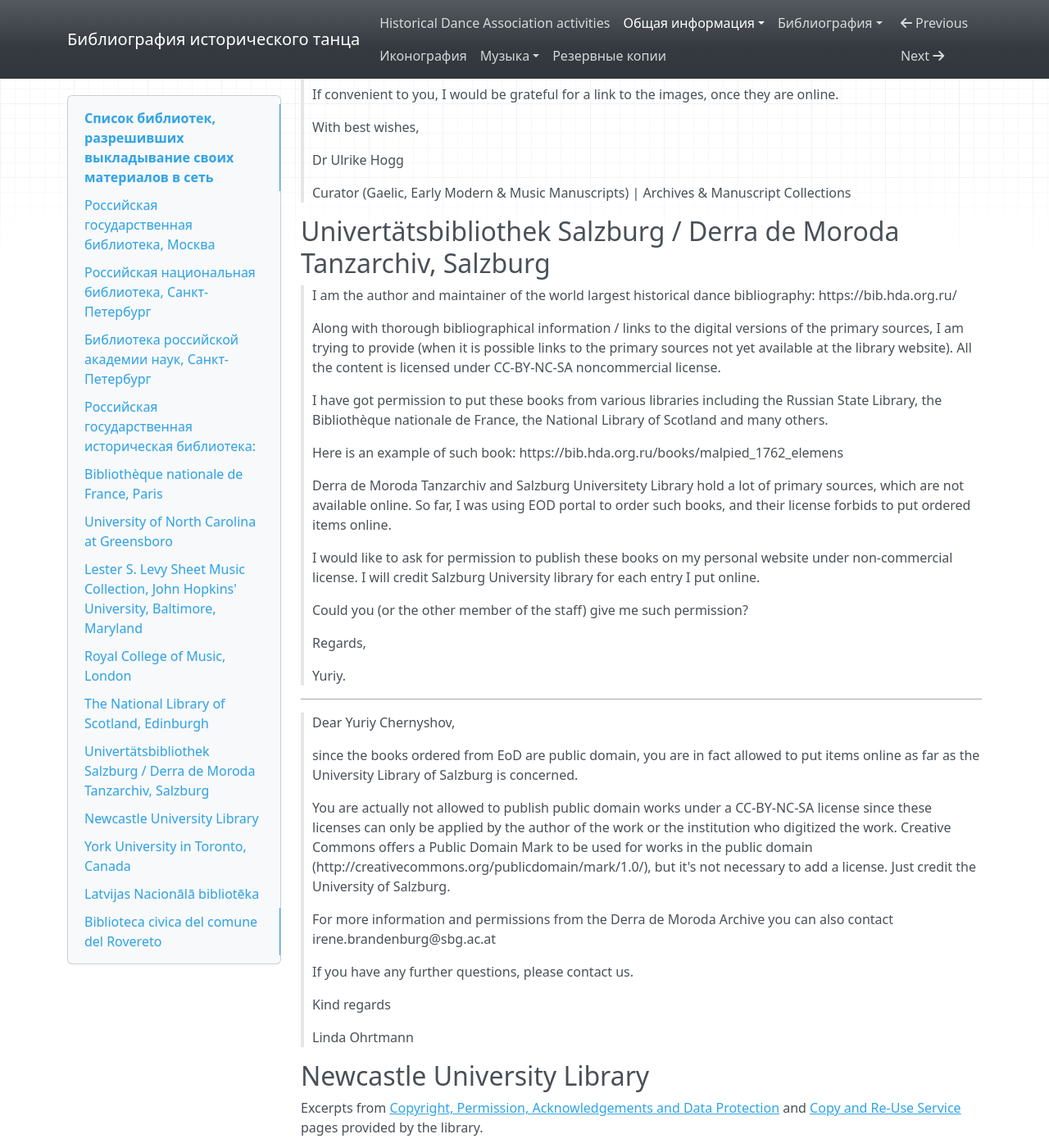
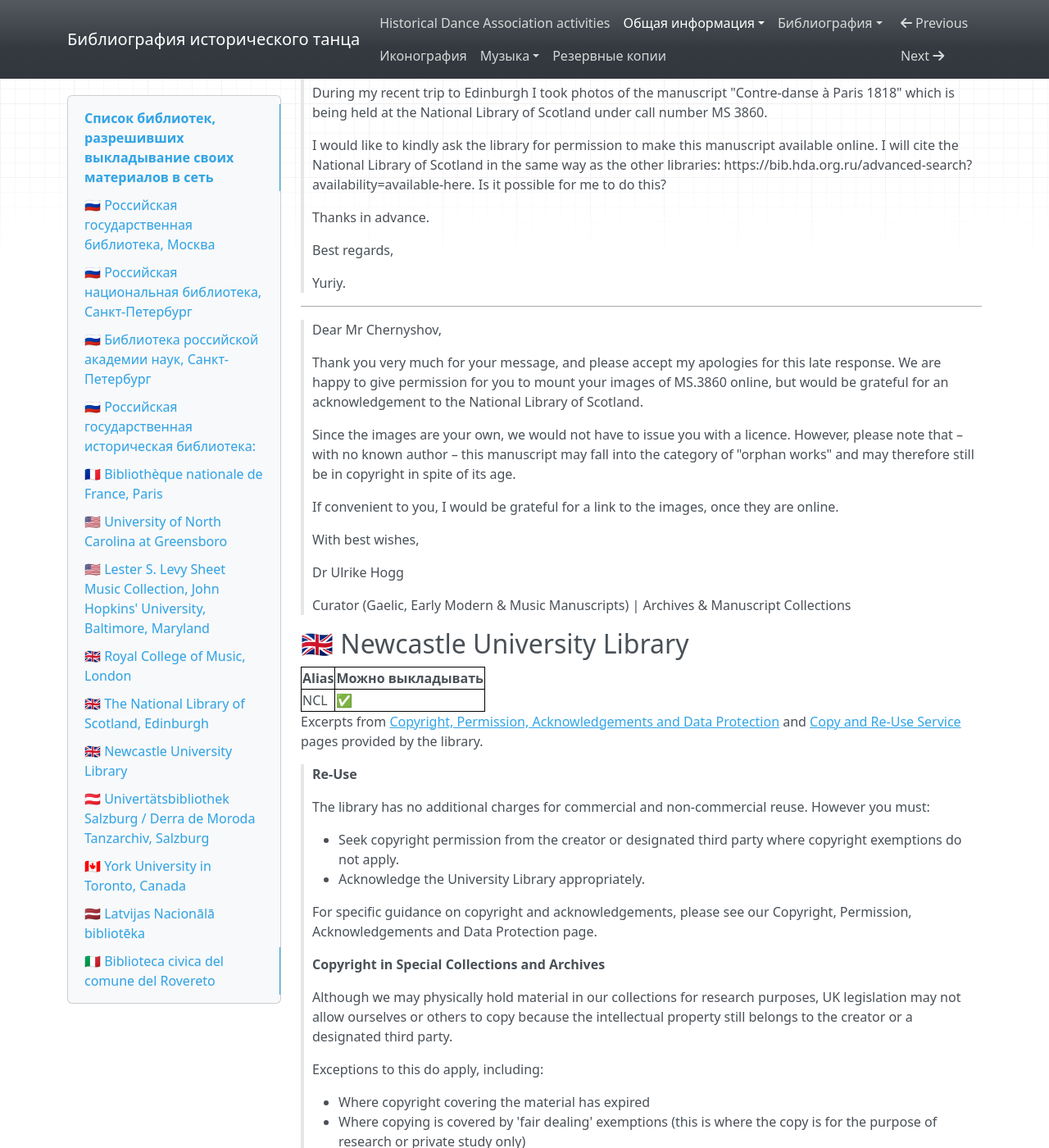
Before and after one commit to hda-technical/dancebooks, an MkDocs documentation site: the page built from docs/common/libraries.md, in a window 1280 px wide and 1400 px high, scrolled down 5608 px. Shown: the whole window at 82% size. Built offline with MkDocs 1.6.1, drawn with Linux system fonts in a browser that asks for light colours; nearby versions of some CDN libraries; some of the changed text lies outside the part shown.

Commit message:
Beautify libraries.md
Co-authored-by: Claude <noreply@anthropic.com>

```diff
--- a/docs/common/libraries.md
+++ b/docs/common/libraries.md
@@ -3,7 +3,11 @@
 Ниже приводятся фрагменты переписки с представителями библиотек касательно возможности
 выкладывания материалов, полученных из библиотек на сайте библиографии.
 
-## Российская государственная библиотека, Москва
+## 🇷🇺 Российская государственная библиотека, Москва
+
+| Alias | Можно выкладывать |
+| --- | --- |
+| RSL | ✅ |
 
 _Из переписки на портале udo.rsl.ru._
 
@@ -19,7 +23,11 @@ _Из переписки на портале udo.rsl.ru._
 
 > Возможно с указанием источника – РГБ и без коммерческого использования
 
-## Российская национальная библиотека, Санкт-Петербург
+## 🇷🇺 Российская национальная библиотека, Санкт-Петербург
+
+| Alias | Можно выкладывать |
+| --- | --- |
+| NLR | ✅ |
 
 > Здравствуйте!
 >
@@ -49,7 +57,11 @@ _Из переписки на портале udo.rsl.ru._
 >
 > Российская национальная библиотека
 
-## Библиотека российской академии наук, Санкт-Петербург
+## 🇷🇺 Библиотека российской академии наук, Санкт-Петербург
+
+| Alias | Можно выкладывать |
+| --- | --- |
+| RASL | ✅ |
 
 > Здравствуйте!
 >
@@ -80,7 +92,11 @@ _Из переписки на портале udo.rsl.ru._
 >
 > Зав. читальными залами ОФО.
 
-## Российская государственная историческая библиотека:
+## 🇷🇺 Российская государственная историческая библиотека:
+
+| Alias | Можно выкладывать |
+| --- | --- |
+| SHPL | ✅ |
 
 > Здравствуйте!
 >
@@ -97,7 +113,11 @@ _Из переписки на портале udo.rsl.ru._
 >
 > Служба электронной доставки  ГПИБ России.
 
-## Bibliothèque nationale de France, Paris
+## 🇫🇷 Bibliothèque nationale de France, Paris
+
+| Alias | Можно выкладывать |
+| --- | --- |
+| BNF | ✅ |
 
 _From an email forwarded by Dmitry Filimonov._
 
@@ -139,7 +159,11 @@ _From an email forwarded by Dmitry Filimonov._
 >
 > 75706 Paris Cedex 13, France
 
-## University of North Carolina at Greensboro
+## 🇺🇸 University of North Carolina at Greensboro
+
+| Alias | Можно выкладывать |
+| --- | --- |
+| UNC Greensboro | ✅ |
 
 _From an email forwarded by Susan de Guardiola._
 
@@ -156,7 +180,11 @@ _From an email forwarded by Susan de Guardiola._
 physical item, not the copyright. There are no permissions for me to
 grant - the item was scanned for your use.
 
-## Lester S. Levy Sheet Music Collection, John Hopkins' University, Baltimore, Maryland
+## 🇺🇸 Lester S. Levy Sheet Music Collection, John Hopkins' University, Baltimore, Maryland
+
+| Alias | Можно выкладывать |
+| --- | --- |
+| Lester S. Levy | ✅ |
 
 > Dear Jim.
 >
@@ -213,7 +241,11 @@ grant - the item was scanned for your use.
 >
 > Senior Reference Archivist
 
-## Royal College of Music, London
+## 🇬🇧 Royal College of Music, London
+
+| Alias | Можно выкладывать |
+| --- | --- |
+| RCM | ✅ |
 
 ---
 
@@ -228,7 +260,11 @@ grant - the item was scanned for your use.
 >
 > Michael Mullen
 
-## The National Library of Scotland, Edinburgh
+## 🇬🇧 The National Library of Scotland, Edinburgh
+
+| Alias | Можно выкладывать |
+| --- | --- |
+| NLS | ✅ |
 
 > Dear Sir / Madam,
 >
@@ -276,7 +312,48 @@ grant - the item was scanned for your use.
 >
 > Curator (Gaelic, Early Modern & Music Manuscripts) | Archives & Manuscript Collections
 
-## Univertätsbibliothek Salzburg / Derra de Moroda Tanzarchiv, Salzburg
+## 🇬🇧 Newcastle University Library
+
+| Alias | Можно выкладывать |
+| --- | --- |
+| NCL | ✅ |
+
+Excerpts from
+[Copyright, Permission, Acknowledgements and Data Protection](https://www.ncl.ac.uk/library/special-collections/using/copyright.php)
+and [Copy and Re-Use Service](https://www.ncl.ac.uk/library/special-collections/using/scanning-photocopying.php)
+pages provided by the library.
+
+> **Re-Use**
+>
+> The library has no additional charges for commercial and non-commercial reuse. However you must:
+>
+> * Seek copyright permission from the creator or designated third party where copyright exemptions do not apply.
+> * Acknowledge the University Library appropriately.
+>
+> For specific guidance on copyright and acknowledgements, please see our Copyright, Permission,
+> Acknowledgements and Data Protection page.
+
+> **Copyright in Special Collections and Archives**
+>
+> Although we may physically hold material in our collections for research purposes,
+> UK legislation may not allow ourselves or others to copy because the intellectual property still
+> belongs to the creator or a designated third party.
+>
+> Exceptions to this do apply, including:
+>
+> * Where copyright covering the material has expired
+> * Where copying is covered by 'fair dealing' exemptions (this is where the copy is for the purpose
+>   of research or private study only)
+> * Where copying is for educational use within a teaching environment
+>
+> Where none of these apply copyright permission must be obtained from the copyright owner before any
+> copying from our rare books and archives takes place.
+
+## 🇦🇹 Univertätsbibliothek Salzburg / Derra de Moroda Tanzarchiv, Salzburg
+
+| Alias | Можно выкладывать |
+| --- | --- |
+| UBS | ✅ |
 
 > I am the author and maintainer of the world largest historical dance bibliography: https://bib.hda.org.ru/
 >
@@ -324,40 +401,11 @@ grant - the item was scanned for your use.
 >
 > Linda Ohrtmann
 
-## Newcastle University Library
+## 🇨🇦 York University in Toronto, Canada
 
-Excerpts from
-[Copyright, Permission, Acknowledgements and Data Protection](https://www.ncl.ac.uk/library/special-collections/using/copyright.php)
-and [Copy and Re-Use Service](https://www.ncl.ac.uk/library/special-collections/using/scanning-photocopying.php)
-pages provided by the library.
-
-> **Re-Use**
->
-> The library has no additional charges for commercial and non-commercial reuse. However you must:
->
-> * Seek copyright permission from the creator or designated third party where copyright exemptions do not apply.
-> * Acknowledge the University Library appropriately.
->
-> For specific guidance on copyright and acknowledgements, please see our Copyright, Permission,
-> Acknowledgements and Data Protection page.
-
-> **Copyright in Special Collections and Archives**
->
-> Although we may physically hold material in our collections for research purposes,
-> UK legislation may not allow ourselves or others to copy because the intellectual property still
-> belongs to the creator or a designated third party.
->
-> Exceptions to this do apply, including:
->
-> * Where copyright covering the material has expired
-> * Where copying is covered by 'fair dealing' exemptions (this is where the copy is for the purpose
->   of research or private study only)
-> * Where copying is for educational use within a teaching environment
->
-> Where none of these apply copyright permission must be obtained from the copyright owner before any
-> copying from our rare books and archives takes place.
-
-## York University in Toronto, Canada
+| Alias | Можно выкладывать |
+| --- | --- |
+| — | 🚫 |
 
 > Hello Mary
 >
@@ -387,7 +435,11 @@ pages provided by the library.
 >
 > York University Libraries
 
-## Latvijas Nacionālā bibliotēka
+## 🇱🇻 Latvijas Nacionālā bibliotēka
+
+| Alias | Можно выкладывать |
+| --- | --- |
+| LNB | ✅ |
 
 Excerpts from [Digitization on Request] rules of the library and the
 [Copyright Law](https://likumi.lv/ta/en/en/id/5138-copyright-law) of the Republic.
@@ -400,7 +452,11 @@ Excerpts from [Digitization on Request] rules of the library and the
 > Copyright shall be in effect for the entire lifetime of an author and for 70 years after the death
 > of an author, except for the cases specified in Section 37 of this Law.
 
-## Biblioteca civica del comune del Rovereto
+## 🇮🇹 Biblioteca civica del comune del Rovereto
+
+| Alias | Можно выкладывать |
+| --- | --- |
+| — | 🚫 |
 
 **FREE DOWNLOADS WERE NOT PERMITTED.**
 
```
